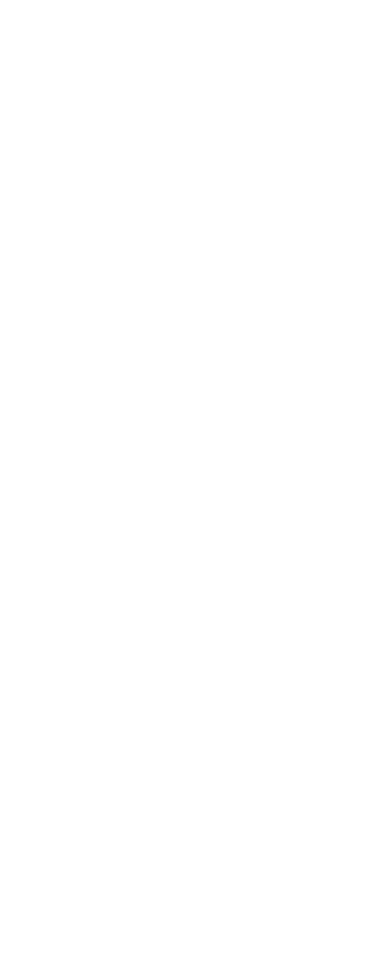
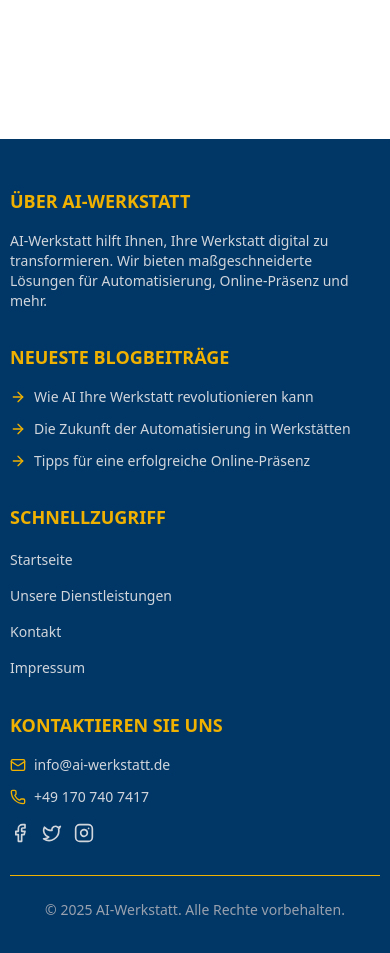
Before and after one commit to ghulamkarimi/ai-werkstatt, a Next.js app: page / in a window 390 px wide. Shown: the part 7780-8733 px from the top of the page. Before the commit the page ends 7919 px from the top, so only its background shows below. Built offline with nearby package versions, Linux system fonts and the light colour scheme.

Commit message:
Add footer component to MainLayout for improved site navigation and user experience.

```diff
--- a/src/app/MainLayout.tsx
+++ b/src/app/MainLayout.tsx
@@ -5,6 +5,7 @@
 import { Menu } from "lucide-react";
 import { RootState } from "@/feature/store";
 import { setIsPanelOpen, setToggleSidebarMenu } from "@/feature/reducer/appSlice";
+import Footer from "@/components/footer/Footer";
 
 const MainLayout = ({ children }: { children: React.ReactNode }) => {
   const { toggleSidebarMenu } = useSelector((state: RootState) => state.app);
@@ -57,6 +58,9 @@
 
       {/* Main Content */}
       <main className="flex-1 overflow-hidden relative z-0">{children}</main>
+      <footer>
+        <Footer />
+      </footer>
     </div>
   );
 };
--- /dev/null
+++ b/src/components/footer/Footer.tsx
@@ -0,0 +1,128 @@
+import MaxWithWrapper from "../MaxWithWrapper";
+import { Mail, Phone, Facebook, Twitter, Instagram, ArrowRight } from "lucide-react";
+
+const Footer = () => {
+  return (
+    <footer className="deep-blue text-white py-12">
+      <MaxWithWrapper>
+        <div className="grid grid-cols-1 md:grid-cols-2 lg:grid-cols-4 gap-8">
+          {/* About AI-Werkstatt Section */}
+          <div>
+            <h3 className="text-lg font-bold text-yellow-500 mb-4 uppercase">
+              Über AI-Werkstatt
+            </h3>
+            <p className="text-gray-300 text-sm">
+              AI-Werkstatt hilft Ihnen, Ihre Werkstatt digital zu transformieren. Wir bieten maßgeschneiderte Lösungen für Automatisierung, Online-Präsenz und mehr.
+            </p>
+          </div>
+
+          {/* Blog Section */}
+          <div>
+            <h3 className="text-lg font-bold text-yellow-500 mb-4 uppercase">
+              Neueste Blogbeiträge
+            </h3>
+            <ul className="space-y-3">
+              <li>
+                <a
+                  href="#"
+                  className="text-gray-300 hover:text-yellow-500 text-sm flex items-center gap-2"
+                >
+                  <ArrowRight size={16} className="text-yellow-500" />
+                  Wie AI Ihre Werkstatt revolutionieren kann
+                </a>
+              </li>
+              <li>
+                <a
+                  href="#"
+                  className="text-gray-300 hover:text-yellow-500 text-sm flex items-center gap-2"
+                >
+                  <ArrowRight size={16} className="text-yellow-500" />
+                  Die Zukunft der Automatisierung in Werkstätten
+                </a>
+              </li>
+              <li>
+                <a
+                  href="#"
+                  className="text-gray-300 hover:text-yellow-500 text-sm flex items-center gap-2"
+                >
+                  <ArrowRight size={16} className="text-yellow-500" />
+                  Tipps für eine erfolgreiche Online-Präsenz
+                </a>
+              </li>
+            </ul>
+          </div>
+
+          {/* Quick Links Section */}
+          <div>
+            <h3 className="text-lg font-bold text-yellow-500 mb-4 uppercase">
+              Schnellzugriff
+            </h3>
+            <ul className="space-y-3">
+              <li>
+                <a href="#" className="text-gray-300 hover:text-yellow-500 text-sm">
+                  Startseite
+                </a>
+              </li>
+              <li>
+                <a href="#" className="text-gray-300 hover:text-yellow-500 text-sm">
+                  Unsere Dienstleistungen
+                </a>
+              </li>
+              <li>
+                <a href="#" className="text-gray-300 hover:text-yellow-500 text-sm">
+                  Kontakt
+                </a>
+              </li>
+              <li>
+                <a href="#" className="text-gray-300 hover:text-yellow-500 text-sm">
+                  Impressum
+                </a>
+              </li>
+            </ul>
+          </div>
+
+          {/* Contact Info Section */}
+          <div>
+            <h3 className="text-lg font-bold text-yellow-500 mb-4 uppercase">
+              Kontaktieren Sie uns
+            </h3>
+            <ul className="space-y-3">
+              <li className="flex items-center gap-2">
+                <Mail size={16} className="text-yellow-500" />
+                <a href="mailto:info@ai-werkstatt.de" className="text-gray-300 hover:text-yellow-500 text-sm">
+                  info@ai-werkstatt.de
+                </a>
+              </li>
+              <li className="flex items-center gap-2">
+                <Phone size={16} className="text-yellow-500" />
+                <a href="tel:+491707407417" className="text-gray-300 hover:text-yellow-500 text-sm">
+                  +49 170 740 7417
+                </a>
+              </li>
+              <li className="flex items-center gap-3 mt-4">
+                <a href="#" className="text-gray-300 hover:text-yellow-500">
+                  <Facebook size={20} />
+                </a>
+                <a href="#" className="text-gray-300 hover:text-yellow-500">
+                  <Twitter size={20} />
+                </a>
+                <a href="#" className="text-gray-300 hover:text-yellow-500">
+                  <Instagram size={20} />
+                </a>
+              </li>
+            </ul>
+          </div>
+        </div>
+
+        {/* Bottom Bar */}
+        <div className="border-t border-yellow-500 mt-8 pt-6 text-center">
+          <p className="text-gray-400 text-sm">
+            © {new Date().getFullYear()} AI-Werkstatt. Alle Rechte vorbehalten.
+          </p>
+        </div>
+      </MaxWithWrapper>
+    </footer>
+  );
+};
+
+export default Footer;
```
